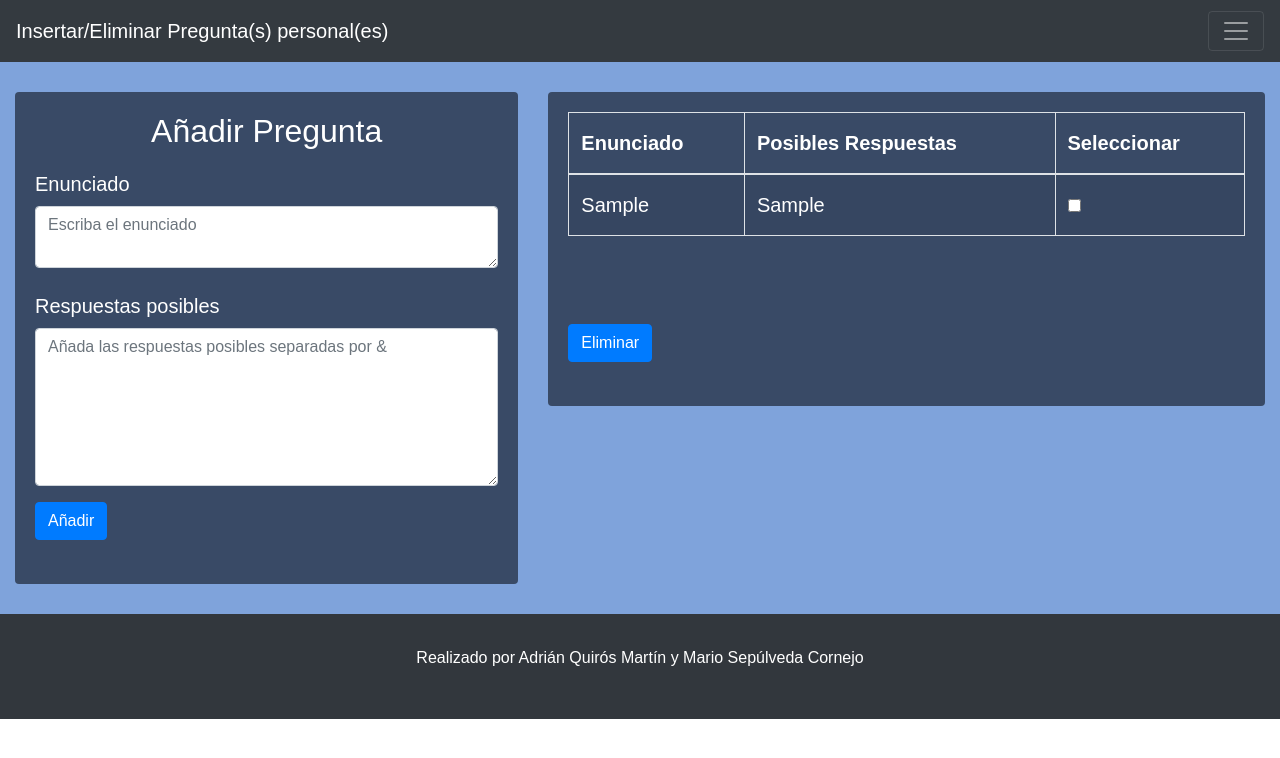
After one commit to Mariosep/Encuesta, a PHP site: page /administrativo/pregunta_personal.php in a window 1280 px wide. The commit adds this page. Shown: the top 758 px of the page. Run offline with PHP 8.4, Linux system fonts and the light colour scheme; tables that the repository leaves empty or names only in its code hold one stand-in row (values such as "Sample post"); some libraries are stand-ins or nearby versions.

Commit message:
new commit

```diff
--- a/Login/administrativo/estilo.css
+++ b/Login/administrativo/estilo.css
@@ -4,6 +4,13 @@ body {
       color: #f5f6f7;
 }
 p {font-size: 16px;}
+
+.table-wrapper-scroll-y {
+      display: block;
+      max-height: 354px;
+      overflow-y: auto;
+      -ms-overflow-style: -ms-autohiding-scrollbar;
+    }
 
 .bg-0{
 	 background-color: #9fb8e0;
--- /dev/null
+++ b/Login/administrativo/pregunta_personal.php
@@ -0,0 +1,169 @@
+<!DOCTYPE html>
+<html lang="en">
+<head>
+
+	<title>Congreso 2019</title>
+	<meta charset="utf-8">
+	<meta name="viewport" content="width=device-width, initial-scale=1">
+
+
+	<link rel="stylesheet" href="https://maxcdn.bootstrapcdn.com/bootstrap/4.0.0/css/bootstrap.min.css" integrity="sha384-Gn5384xqQ1aoWXA+058RXPxPg6fy4IWvTNh0E263XmFcJlSAwiGgFAW/dAiS6JXm" crossorigin="anonymous">
+	<script src="https://maxcdn.bootstrapcdn.com/bootstrap/4.0.0/js/bootstrap.min.js" integrity="sha384-JZR6Spejh4U02d8jOt6vLEHfe/JQGiRRSQQxSfFWpi1MquVdAyjUar5+76PVCmYl" crossorigin="anonymous"></script>
+
+	<link rel="stylesheet" type="text/css" href="estilo.css">
+</head>
+<body id="myPage">
+
+	<!--Navbar-->
+	<nav class="navbar navbar-dark bg-dark">
+      <a class="navbar-brand" href="#">Insertar/Eliminar Pregunta(s) personal(es)</a>
+      <button class="navbar-toggler collapsed" type="button" data-toggle="collapse" data-target="#navbarsExample01" aria-controls="navbarsExample01" aria-expanded="false" aria-label="Toggle navigation">
+        <span class="navbar-toggler-icon"></span>
+      </button>
+
+      <div class="navbar-collapse collapse" id="navbarsExample01" >
+        <ul class="navbar-nav mr-auto">
+          <li class="nav-item ">
+            <a class="nav-link" href="./index.php">Inicio </a>
+          </li>
+          <li class="nav-item active">
+            <a class="nav-link" href="#">Añadir/Eliminar Pregunta(s) personal(es)<span class="sr-only">(current)</span></a>
+          </li>
+          <li class="nav-item">
+            <a class="nav-link" href="#">Añadir/Eliminar Pregunta(s) profesorado</a>
+          </li>
+          <li class="nav-item">
+            <a class="nav-link" href="#">Añadir/Eliminar Profesor</a>
+          </li>
+          <li class="nav-item">
+            <a class="nav-link" href="#">Añadir/Eliminar Asignatura</a>
+          </li>
+          <li class="nav-item">
+            <a class="nav-link" href="#">Ver Resultados</a>
+          </li>
+        </ul>
+        </ul>
+      </div>
+    </nav>
+  	<!--End Navbar-->
+  	<div class="container-fluid bg-1 ">
+		<div class="row">
+			<div class="col-sm-5" >
+
+        <form action="./pregunta_personal_POST.php" method=post>
+          <div class="card" style="background-color:#394a66;border:0px;">
+
+              <div class="card-body" >
+                  <h2 class="card-title text-center">Añadir Pregunta</h2>
+                  <div class="form-group">
+                      <label for="enunciado" class="col-form-label">Enunciado</label>
+                      <textarea class="form-control" rows="2" id="enunciado" placeholder="Escriba el enunciado" name="enunciado" required></textarea>
+
+
+                  </div>
+
+                  <div class="form-group">
+                      <label for="resp_op" class="col-form-label">Respuestas posibles</label>
+                      <textarea class="form-control" rows="6" id="resp_op" placeholder="Añada las respuestas posibles separadas por &" name="res_op" required></textarea>
+
+                  </div>
+
+                  <div class="form-group">
+                  <button type="submit" name="añadir" class="btn btn-primary mb-2">Añadir</button>
+                  </div>
+
+              </div>
+          </div>
+        </form>
+
+
+			</div>
+      <div class="col-sm-7">
+        <div class="card" style="background-color:#394a66;border:0px;">
+          <div class="card-body" >
+          <?php
+              $user="root";
+              $password="";
+              $database="encuesta";
+
+
+              $mysqli = mysqli_connect("localhost", $user, $password, $database)
+              or die ("Error al acceder a la base de datos");
+              $query="SELECT * from preguntasus";
+              $query_res = mysqli_query($mysqli,$query);
+              if($res = mysqli_fetch_assoc($query_res)){
+                ?>
+                <form action='./pregunta_personal_POST.php' method='post'>
+                <div class="table-responsive table-wrapper-scroll-y">
+                <table class="table table-bordered table-striped">
+                <thead>
+                <tr>
+
+                  <th scope="col">Enunciado</th>
+                  <th scope="col">Posibles Respuestas</th>
+                  <th scope="col">Seleccionar</th>
+                </tr>
+                </thead>
+                <tbody>
+                <?php
+
+                print ("<TR>\n");
+
+                print ("<TD>" .  utf8_encode($res['enunciado']) . "</TD>\n");
+                print ("<TD>" .  utf8_encode($res['op_respuesta']). "</TD>\n");
+                print ("<TD><INPUT TYPE='CHECKBOX' NAME='borrar[]' VALUE='" .
+                $res['id_preg_us'] . "'></TD>\n");
+                print ("</TR>\n");
+
+                while($res = mysqli_fetch_assoc($query_res)){
+                  print ("<TR>\n");
+
+                  print ("<TD>" .  utf8_encode($res['enunciado']) . "</TD>\n");
+                  print ("<TD>" .  utf8_encode($res['op_respuesta']). "</TD>\n");
+                  print ("<TD><INPUT TYPE='CHECKBOX' NAME='borrar[]' VALUE='" .
+                  $res['id_preg_us'] . "'></TD>\n");
+                  print ("</TR>\n");
+                }
+                print("</tbody>");
+                print("</table>");
+                print ("<BR>\n");
+                ?>
+
+                </div><br>
+                <div class="form-group">
+                    <button type="submit" name="eliminar" class="btn btn-primary mb-2">Eliminar</button>
+                    <?php
+                        if (isset($eliminar))
+                        {
+                          echo("<label>¡Pregunta(s) borradas!</label>");
+                          unset ($eliminar);
+                        }
+                    ?>
+                </div>
+                </form>
+
+                <?php
+              }
+            ?>
+          </div>
+        </div>
+      </div>
+		</div>
+
+	</div>
+	 <!-- Footer -->
+	<footer class="container-fluid bg-4 text-center">
+		<a href="#myPage" title="To Top">
+    		<span class="glyphicon glyphicon-chevron-up"></span>
+  		</a>
+		<p>Realizado por Adrián Quirós Martín y Mario Sepúlveda Cornejo</p>
+	</footer>
+	<!-- Footer -->
+  	 <script src="https://code.jquery.com/jquery-3.2.1.slim.min.js" integrity="sha384-KJ3o2DKtIkvYIK3UENzmM7KCkRr/rE9/Qpg6aAZGJwFDMVNA/GpGFF93hXpG5KkN"
+        crossorigin="anonymous"></script>
+    <script src="https://cdnjs.cloudflare.com/ajax/libs/popper.js/1.12.9/umd/popper.min.js" integrity="sha384-ApNbgh9B+Y1QKtv3Rn7W3mgPxhU9K/ScQsAP7hUibX39j7fakFPskvXusvfa0b4Q"
+        crossorigin="anonymous"></script>
+    <script src="https://maxcdn.bootstrapcdn.com/bootstrap/4.0.0/js/bootstrap.min.js" integrity="sha384-JZR6Spejh4U02d8jOt6vLEHfe/JQGiRRSQQxSfFWpi1MquVdAyjUar5+76PVCmYl"
+        crossorigin="anonymous"></script>
+</body>
+</html>
```
Also changed, not shown: Login/administrativo/index.php (+6 -18 lines), Login/administrativo/pregunta_personal_POST.php (added, +149 -0 lines).
